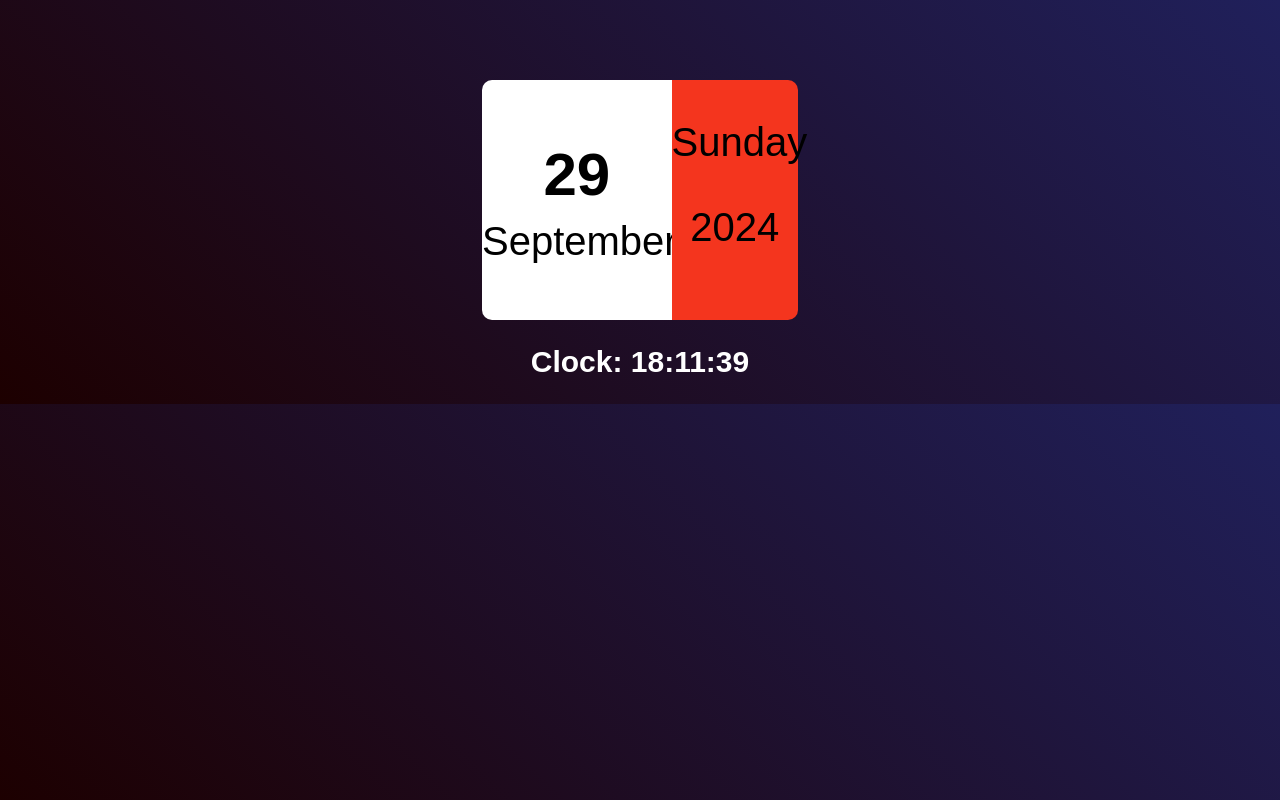
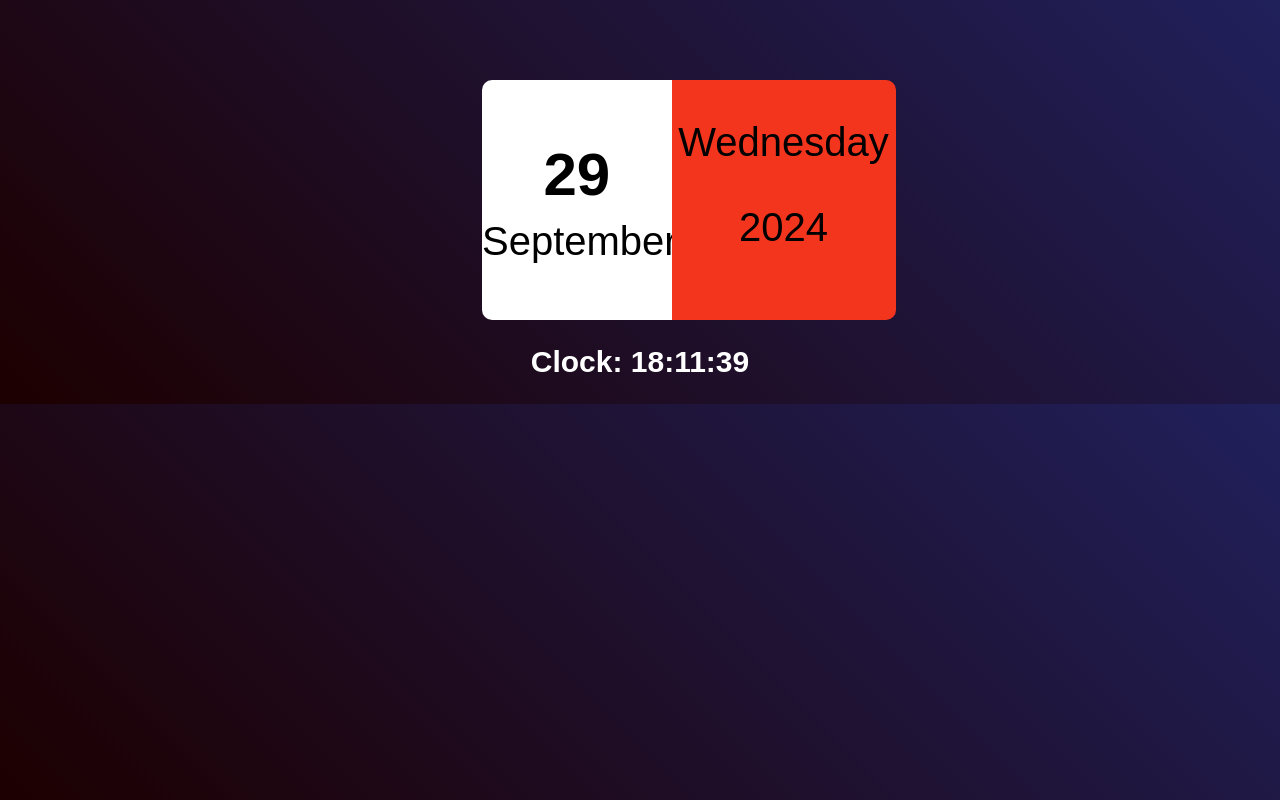
Before and after one commit to suadpllana/calendar, a React (Vite) app: page / in a window 1280 px wide. Built offline with nearby package versions, Linux system fonts and the light colour scheme.

Commit message:
first commit

```diff
--- a/src/Calendar.jsx
+++ b/src/Calendar.jsx
@@ -46,7 +46,7 @@ const Calendar = () => {
         </div>
         <div className="right">
 
-            <p id="day">{dayOfWeek[day]}</p>
+            <p id="day">Wednesday</p>
             <p id="year">{year}</p>
         </div>
     </div>
--- a/src/index.css
+++ b/src/index.css
@@ -25,6 +25,8 @@ color: black;
   border-top-right-radius: 10px;
   border-bottom-right-radius: 10px;
   height: 100%;
+  min-width: 14rem;
+  height: auto;
 }
 p{
   font-size: 40px;
```
